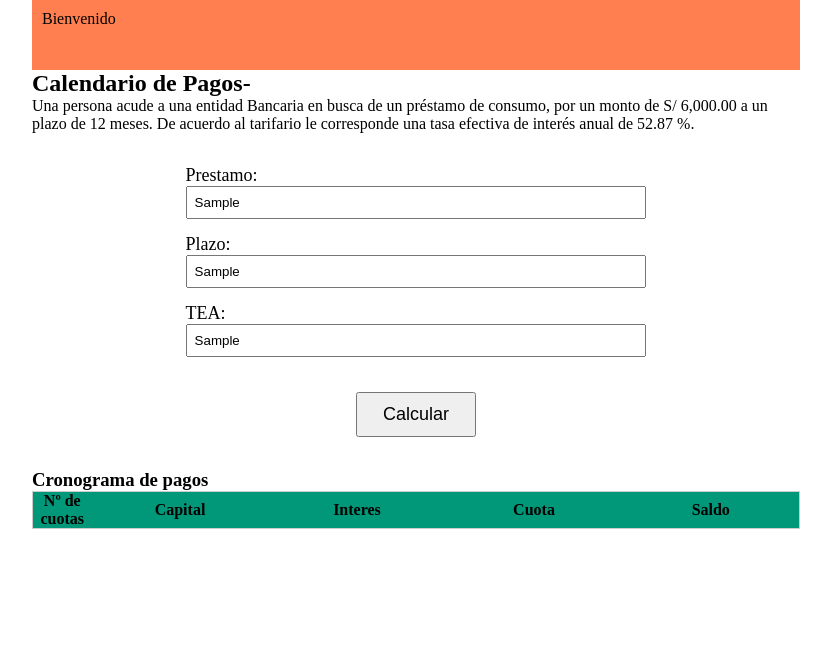
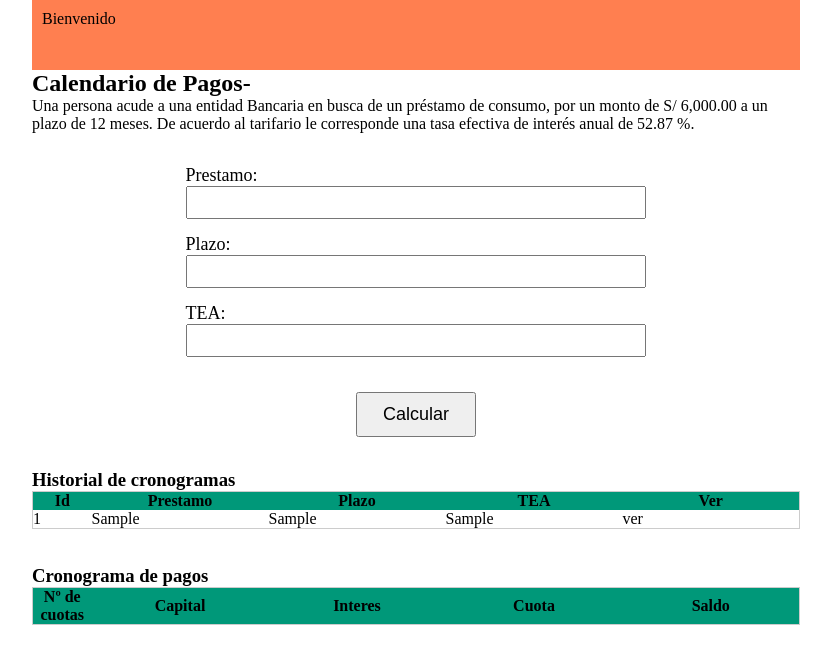
Before and after one commit to JhersonHuacho/js-simulador-calendario-pagos, a website with bundled scripts: page index.html in a window 1280 px wide. Both pictures are taken after typing "Sample", "Sample", "Sample" into the empty fields and a click on the input "Calcular". Shown: the whole page, without its empty margins (224-1055 px from the left). Built offline with nearby package versions, Linux system fonts and the light colour scheme.

Commit message:
segunda entrega del proyecto final

```diff
--- a/css/main.css
+++ b/css/main.css
@@ -73,3 +73,17 @@ table thead th:nth-child(5) {
 .cronograma {
   margin-bottom: 50px;
 }
+
+.mensaje {
+  font-size: 12px;
+  color: red;
+  font-weight: bold;
+}
+
+.block {
+  display: block;
+}
+
+.none {
+  display: none;
+}
--- a/index.html
+++ b/index.html
@@ -23,27 +23,48 @@
       </p>
     </div>
     <div class="form-content">
-      <form class="formulario" action="">
+      <form class="formulario" action="" autocomplete="off">
         <div class="campo">
           <label for="prestamo">Prestamo:</label>
           <input type="text" id="prestamo">
+          <span class="mensaje none">* Debe ingresar el prestamo</span>
         </div>
         <div class="campo">
           <label for="plazo">Plazo:</label>
           <input type="text" id="plazo">
+          <span class="mensaje none">* Debe ingresar el plazo</span>
         </div>
         <div class="campo">
           <label for="tea">TEA:</label>
           <input type="text" id="tea">
+          <span class="mensaje none">* Debe ingresar la TEA</span>
         </div>
         <div class="button-content">
           <input type="submit" value="Calcular">
         </div>
       </form>
     </div>
+    <div class="historial">
+      <h3>Historial de cronogramas</h3>
+      <table class="table-historial">
+        <thead>
+          <tr>
+            <th>Id</th>
+            <th>Prestamo</th>
+            <th>Plazo</th>
+            <th>TEA</th>
+            <th>Ver</th>
+          </tr>
+        </thead>
+        <tbody>
+        </tbody>
+      </table>
+    </div>
+    <br>
+    <br>
     <div class="cronograma">
       <h3>Cronograma de pagos</h3>
-      <table>
+      <table class="table-cronograma">
         <thead>
           <tr>
             <th>Nº de cuotas</th>
--- a/js/dom.js
+++ b/js/dom.js
@@ -1,10 +1,38 @@
 import Credito from './credito.js';
+
+let listCalendarios = [];
 
 const form = document.querySelector('form');
 
+// Cuando el html esta cargado
+const cargarHistorialCronogramas = (paramStorageListCalendario) => {
+  if (paramStorageListCalendario !== null) {
+    const tbody = document.querySelector('.table-historial tbody');
+    tbody.innerHTML = '';
+
+    for (let index = 0; index < paramStorageListCalendario.length; index += 1) {
+      const tr = document.createElement('tr');
+
+      Object.entries(paramStorageListCalendario[index]).forEach(([key, value]) => {
+        const td = document.createElement('td');
+        td.innerText = value;
+        // console.log(key);
+        if (key === 'calendario') {
+          td.innerText = 'ver';
+          tr.appendChild(td);
+        } else {
+          tr.appendChild(td);
+        }
+      });
+      tbody.appendChild(tr);
+    }
+  }
+};
+
+// Proceso de generar calendario
 const generarCalendarioHtml = (calendario) => {
-  const tbody = document.querySelector('tbody');
-
+  const tbody = document.querySelector('.table-cronograma tbody');
+  tbody.innerHTML = '';
   for (let index = 0; index < calendario.length; index += 1) {
     const tr = document.createElement('tr');
 
@@ -53,15 +81,76 @@ const generarCronograma = (paramPrestamo, paramPlazo, paramTea) => {
   }
 
   generarCalendarioHtml(calendario);
+
+  const storageCalendrio = localStorage.getItem('listCalendario');
+
+  if (storageCalendrio !== null) {
+    listCalendarios = JSON.parse(storageCalendrio);
+  }
+
+  const newSingleCalendario = {
+    id: listCalendarios.length + 1,
+    prestamo: paramPrestamo,
+    plazo: paramPlazo,
+    tea: paramTea,
+    calendario,
+  };
+
+  listCalendarios.push(newSingleCalendario);
+  localStorage.setItem('listCalendario', JSON.stringify(listCalendarios));
+
+  cargarHistorialCronogramas(listCalendarios);
 };
+
+function validarInput(paramInput, index) {
+  let validar = true;
+  const mensaje = document.querySelectorAll('.mensaje')[index];
+
+  if (paramInput.value === '') {
+    mensaje.classList.remove('none');
+    mensaje.classList.add('block');
+    validar = false;
+  } else {
+    mensaje.classList.remove('block');
+    mensaje.classList.add('none');
+  }
+
+  return validar;
+}
 
 function calcularCronograma(event) {
   event.preventDefault();
   const inputPrestamo = document.querySelector('#prestamo');
   const inputPlazo = document.querySelector('#plazo');
   const inputTea = document.querySelector('#tea');
+  let validar = true;
+
+  if (validarInput(inputPrestamo, 0) === false) {
+    validar = false;
+  }
+
+  if (validarInput(inputPlazo, 1) === false) {
+    validar = false;
+  }
+
+  if (validarInput(inputTea, 2) === false) {
+    validar = false;
+  }
+
+  if (validar === false) {
+    return;
+  }
 
   generarCronograma(inputPrestamo.value, inputPlazo.value, inputTea.value);
+
+  inputPrestamo.value = '';
+  inputPlazo.value = '';
+  inputTea.value = '';
 }
 
 form.addEventListener('submit', calcularCronograma);
+
+window.addEventListener('load', () => {
+  const storageListCalendario = localStorage.getItem('listCalendario');
+  cargarHistorialCronogramas(JSON.parse(storageListCalendario));
+});
```
Also changed, not shown: README.md.
